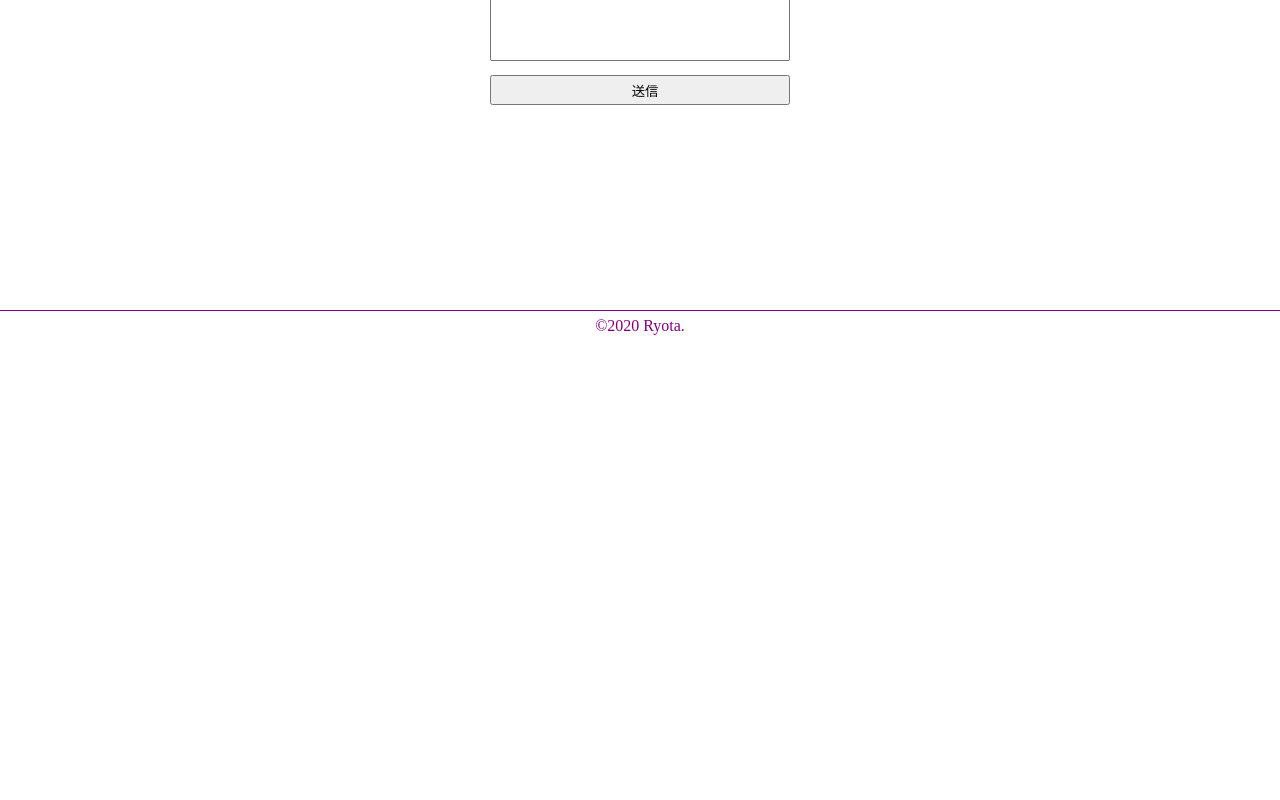
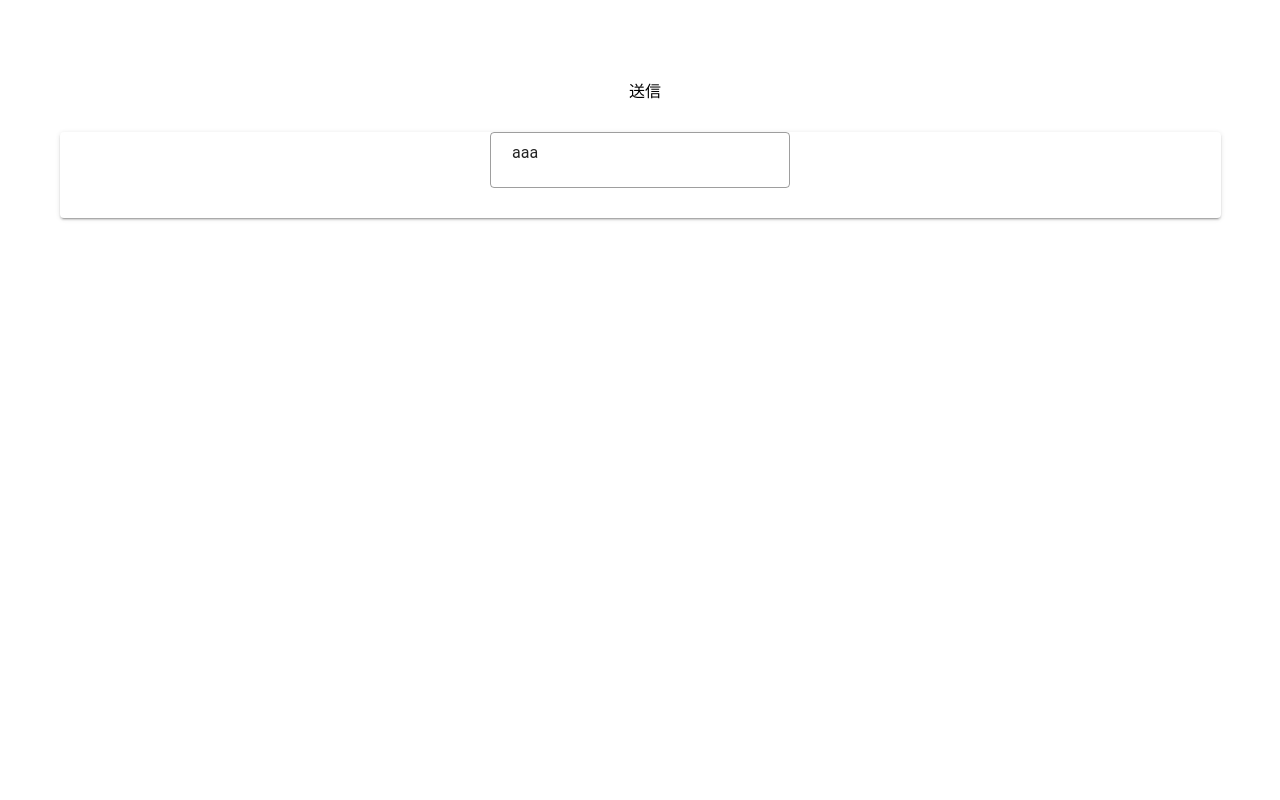
Before and after one commit to ryota-sb/ryota-site, a Vue app: page /contact in a window 1280 px wide. Shown: the part 460-1260 px from the top of the page. Before the commit the page ends 801 px from the top, so only its background shows below. Built offline with nearby package versions, Linux system fonts and the light colour scheme.

Commit message:
Vuetify 導入

```diff
--- a/package.json
+++ b/package.json
@@ -12,7 +12,8 @@
     "core-js": "^3.4.4",
     "vue": "^2.6.10",
     "vue-axios": "^2.1.5",
-    "vue-router": "^3.1.5"
+    "vue-router": "^3.1.5",
+    "vuetify": "^2.2.30"
   },
   "devDependencies": {
     "@vue/cli-plugin-babel": "^4.1.0",
--- a/src/Views/ContactPage.vue
+++ b/src/Views/ContactPage.vue
@@ -10,10 +10,14 @@
       <textarea v-model="content" placeholder="お問い合わせ内容"></textarea>
       <input type="button" value="送信" v-on:click="send">
     </form>
+    <div>
+      <contact-page-form />
+    </div>
   </div>
 </template>
 
 <script>
+import ContactPageForm from '../components/ContactPageForm.vue'
 export default {
   data() {
     return {
@@ -22,6 +26,7 @@ export default {
       content: ''
     }
   },
+  components: { ContactPageForm },
   methods: {
     send() {
       const params = {
@@ -31,9 +36,12 @@ export default {
       }
       const apiUrl = 'https://7rpd3dcicb.execute-api.ap-northeast-1.amazonaws.com/v1/sendmail'
       this.$axios.post(apiUrl, params).then(response => {
-        console.log(response)
+        console.log(response.data);
+        this.name = '';
+        this.email = '';
+        this.content = '';
       }).catch(error => {
-        console.log(error)
+        console.log(error);
       })
     }
   }
--- /dev/null
+++ b/src/components/ContactPageForm.vue
@@ -0,0 +1,29 @@
+<template>
+  <v-app>
+    <v-container>
+      <v-row>
+        <v-col>
+          <v-card>
+            <v-form>
+              <v-text-field
+                v-model="name"
+                outlined
+              >
+              </v-text-field>
+            </v-form>
+          </v-card>
+        </v-col>
+      </v-row>
+    </v-container>
+  </v-app>
+</template>
+
+<script>
+export default {
+  data() {
+    return {
+      name: 'aaa'
+    }
+  }
+}
+</script>
--- a/src/main.js
+++ b/src/main.js
@@ -1,14 +1,19 @@
-import Vue from 'vue'
-import App from './App.vue'
-import router from './router/index'
+import Vue        from 'vue'
+import App        from './App.vue'
+import router     from './router/index'
 import titleMixin from './util/title'
-import axios from 'axios'
+import axios      from 'axios'
+import Vuetify    from 'vuetify'
+import '../node_modules/vuetify/dist/vuetify.min.css'
 
+Vue.use(Vuetify)
+const vuetify = new Vuetify()
 Vue.mixin(titleMixin)
 Vue.prototype.$axios = axios
 Vue.config.productionTip = false
 
 new Vue({
-  router: router,
+  vuetify,
+  router,
   render: h => h(App),
 }).$mount('#app')
```
Also changed, not shown: 1 other file (tests, documents, lock files or other folders).
